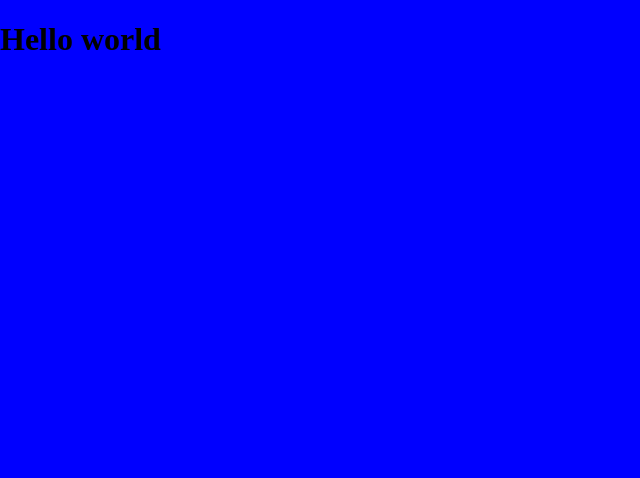
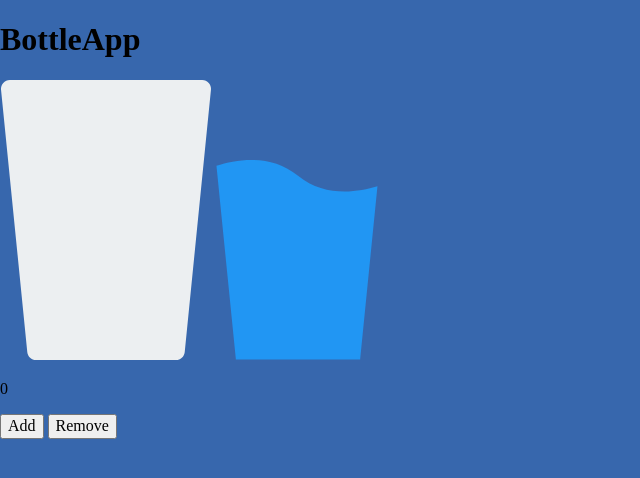
Before and after one commit to jakubgerlee/hydraapp, a website: page src/content/index.html in a window 1280 px wide. Shown: the whole page, without its empty margins (0-640 px from the left). Drawn offline with nearby package versions, Linux system fonts and the light colour scheme; files that its build step writes are made by us from their sources.

Commit message:
Created html structure of project.

```diff
--- a/src/content/index.html
+++ b/src/content/index.html
@@ -4,10 +4,10 @@
     <meta charset="UTF-8" />
     <meta name="viewport" content="width=device-width, initial-scale=1.0" />
     <meta http-equiv="X-UA-Compatible" content="ie=edge" />
-    <title>Hydraapp</title>
-    <meta name="description" content="Nice app." />
+    <title>BottleApp</title>
+    <meta name="description" content="Count your glasses of water." />
 
-    <meta property="og:title" content="Hydraapp" />
+    <meta property="og:title" content="BottleApp" />
     <meta
       property="og:description"
       content="Simple app for calculating drunk glasses of water per day."
@@ -23,19 +23,50 @@
     <link
       rel="apple-touch-icon"
       sizes="192x192"
-      href="assets/pwa/icons/icon-192x192.png"
+      href="../assets/pwa/icons/icon-192x192.png"
     />
 
     <link
       rel="icon"
       type="image/png"
-      href="assets/pwa/icons/icon-192x192.png"
+      href="../assets/pwa/icons/icon-192x192.png"
     />
 
     <link rel="stylesheet" href="css/main.css" />
   </head>
-  <body>
-    <h1>Hello world</h1>
+  <body class="body">
+    <main class="main">
+      <header class="header">
+        <h1 class="header__title">BottleApp</h1>
+      </header>
+
+      <section class="picture">
+        <img
+          src="../assets/svg/water-glass.svg"
+          alt="Glass of water."
+          class="picture__glass"
+        />
+        <img
+          src="../assets/svg/water.svg"
+          alt="water."
+          class="picture__water"
+        />
+        <p class="picture__counter picture__counter--js">0</p>
+      </section>
+
+      <section class="actions">
+        <button
+          class="actions__button actions__button--add actions__button--add--js"
+        >
+          Add
+        </button>
+        <button
+          class="actions__button actions__button--remove actions__button--add--js"
+        >
+          Remove
+        </button>
+      </section>
+    </main>
 
     <script src="js/main.js"></script>
   </body>
--- a/src/scss/_variables.scss
+++ b/src/scss/_variables.scss
@@ -1 +1,2 @@
 $blue: #0000ff;
+$azure: #3767ad;
--- a/src/scss/main.scss
+++ b/src/scss/main.scss
@@ -12,5 +12,5 @@ html {
 }
 
 body {
-  background: $blue;
+  background: $azure;
 }
```
Also changed, not shown: src/assets/img/water-glass.png (deleted), src/assets/svg/water-glass.svg (added), src/assets/svg/water.svg (renamed from src/assets/img/Vector.svg).
